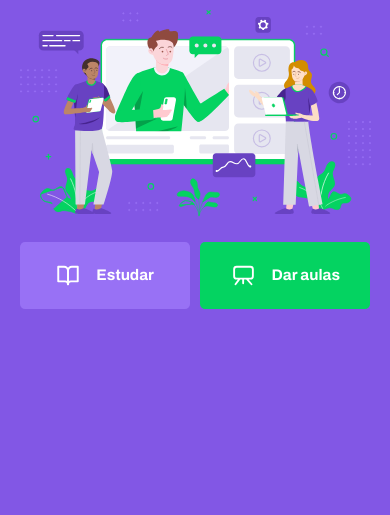
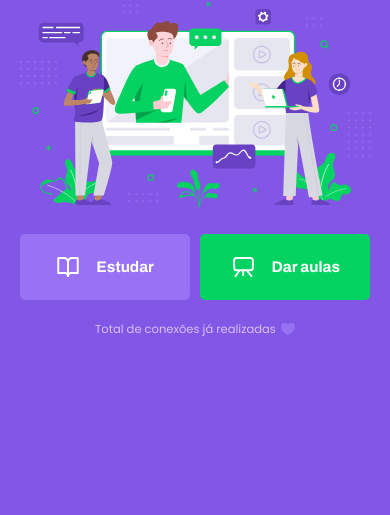
Before and after one commit to purpleviv/Next-Level-Week, a plain HTML site: page index.html in a window 390 px wide. Shown: the part 329-844 px from the top of the page. Drawn offline with Linux system fonts and the light colour scheme.

Commit message:
Insere estilos para mobile
Finalização dos estilos para mobile da landing page

```diff
--- a/index.html
+++ b/index.html
@@ -26,6 +26,7 @@
       <a href="/give-classes.html" class="give-classes"><img src="/img/icons/give-classes.svg" alt="Dar aulas">Dar aulas</a>
     </div>
 
+    <p class="total-connections">Total de conexões já realizadas <img src="/img/icons/purple-heart.svg" alt="Coração roxo"></p>
   </div>
 
 </body>
--- a/sass/_page-landing.scss
+++ b/sass/_page-landing.scss
@@ -30,25 +30,27 @@
   width: 100%; /* tamanho que se refere à tag pai : container */
 }
 
-//botoes
+/* Botoes */
 .buttons-container {
+  margin: 3.2rem 0;
+
   display: flex;
   justify-content: center;
-  margin: 3.2rem 0;
 }
 
 .buttons-container a {
-  align-items: center;
   border-radius: 0.8rem;
   color: $color-button-text;
-  display: flex;
+  font: 700 2.4rem Archivo;
   height: 10.4rem;
-  justify-content: center;
   margin-right: 1.6rem;
-  font: 700 2.4rem Archivo;
   text-decoration: none;
   transition: background 0.2s;
   width: 30rem;
+
+  display: flex;
+  align-items: center;
+  justify-content: center;
 }
 
 .buttons-container a img {
@@ -70,3 +72,16 @@
     background-color: $color-secondary-dark;
   }
 }
+/* Fim do estilo dos botoes */
+
+.total-connections {
+  font-size: 1.8rem;
+
+  display: flex;
+  align-items: center;
+  justify-content: center;
+}
+
+.total-connections img {
+  margin-left: 0.8rem;
+}
```
Also changed, not shown: css/style.css, 1 other file.
